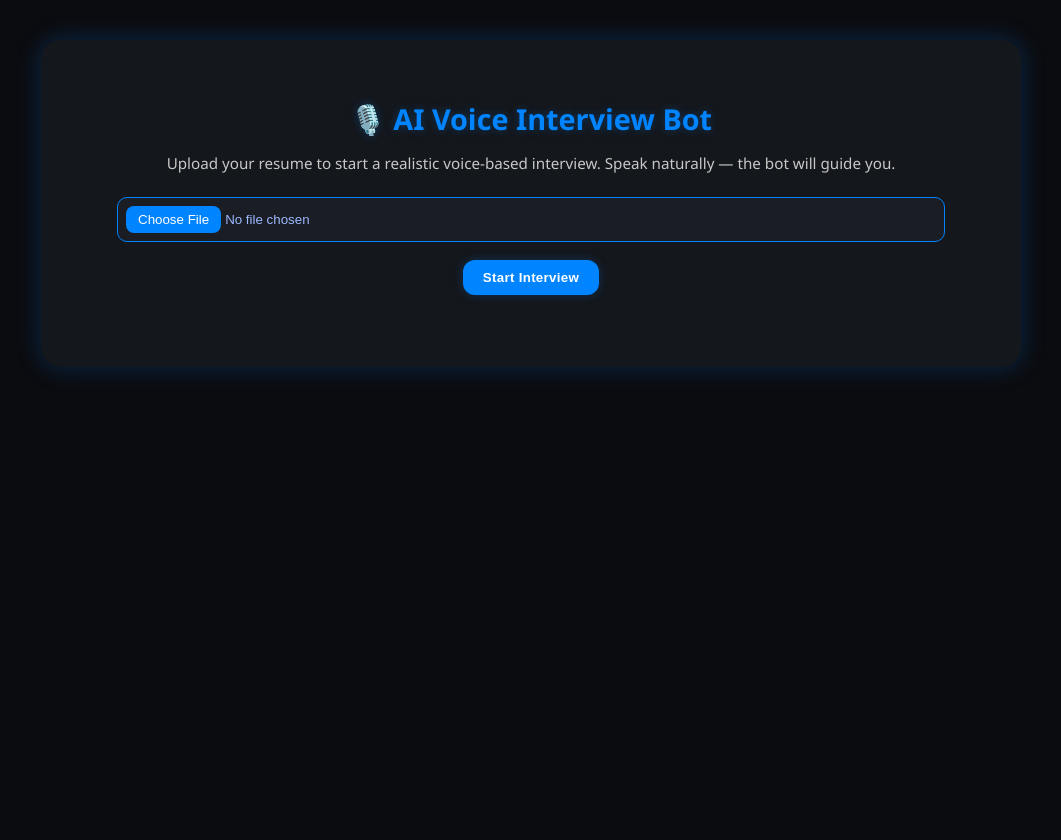
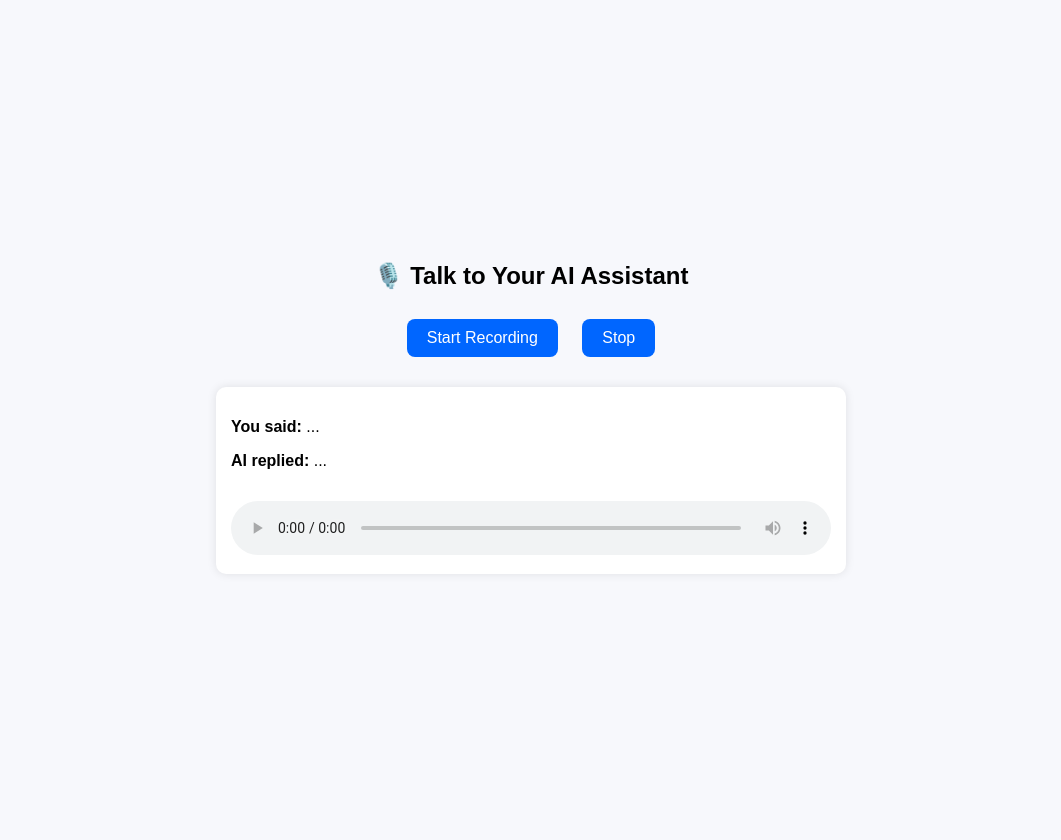
Before and after one commit to Sreejith2003/AI-Interview-Bot, a Flask app: page / in a window 1280 px wide. Shown: the whole page, without its empty margins (109-1170 px from the left). After the commit the page ends 536 px from the top, so only its background shows below. Run offline with Flask 3, Linux system fonts and the light colour scheme.

Commit message:
removed pyaudio

```diff
--- a/app.py
+++ b/app.py
@@ -1,150 +1,62 @@
-from flask import Flask, render_template, request, jsonify, session, redirect, url_for, send_from_directory
-from core.gemini_utils import generate_questions, evaluate_answer, generate_overall_feedback
-from core.audio_utils import text_to_speech
+from flask import Flask, render_template, request, jsonify, send_from_directory
 import os
-import tempfile
 import speech_recognition as sr
-from pydub import AudioSegment
-import PyPDF2
+from gtts import gTTS
+import google.generativeai as genai
 
+# Initialize Flask
 app = Flask(__name__)
-app.secret_key = "interview_secret_key"
 
-# Store interview state in memory
-session_data = {"questions": [], "current_index": 0, "responses": []}
+# Configure Google Generative AI
+genai.configure(api_key=os.getenv("GOOGLE_API_KEY"))
 
+# Ensure folders exist
+os.makedirs("uploads", exist_ok=True)
+os.makedirs("static", exist_ok=True)
 
 @app.route("/")
 def index():
-    """Home route — shows resume upload page"""
     return render_template("index.html")
 
+@app.route("/process_audio", methods=["POST"])
+def process_audio():
+    # Save uploaded audio file
+    file = request.files["audio"]
+    filepath = os.path.join("uploads", "user_audio.wav")
+    file.save(filepath)
 
-@app.route("/upload_resume", methods=["POST"])
-def upload_resume():
-    """Handles resume upload and question generation"""
-    resume = request.files.get("resume")
-    if not resume:
-        return jsonify({"error": "No resume uploaded"}), 400
+    # Convert speech → text
+    recognizer = sr.Recognizer()
+    with sr.AudioFile(filepath) as source:
+        audio_data = recognizer.record(source)
+        try:
+            text = recognizer.recognize_google(audio_data)
+        except sr.UnknownValueError:
+            return jsonify({"error": "Could not understand audio"}), 400
+        except sr.RequestError as e:
+            return jsonify({"error": str(e)}), 500
 
-    with tempfile.NamedTemporaryFile(delete=False) as temp_file:
-        resume.save(temp_file.name)
-        reader = PyPDF2.PdfReader(temp_file.name)
-        resume_text = " ".join([page.extract_text() for page in reader.pages if page.extract_text()])
+    # Generate AI response
+    model = genai.GenerativeModel("gemini-1.5-flash")
+    response = model.generate_content(f"The user said: '{text}'. Respond naturally to them.")
+    ai_reply = response.text.strip() if response and response.text else "I couldn't generate a reply."
 
-    # Generate personalized questions
-    session_data["questions"] = generate_questions(resume_text)
-    session_data["current_index"] = 0
-    session_data["responses"] = []
+    # Convert AI reply → speech
+    tts = gTTS(ai_reply)
+    reply_audio_path = os.path.join("static", "response.mp3")
+    tts.save(reply_audio_path)
 
-    # Get first question
-    first_question = session_data["questions"][0]
-    audio_path = text_to_speech(first_question)
-
+    # Return text + audio path
     return jsonify({
-        "first_question": first_question,
-        "audio_path": f"/get_audio/{os.path.basename(audio_path)}"
+        "recognized_text": text,
+        "ai_reply": ai_reply,
+        "audio_url": "/static/response.mp3"
     })
 
-
-@app.route("/process_voice", methods=["POST"])
-def process_voice():
-    """Process candidate's voice input and move to next question"""
-    if "audio" not in request.files:
-        return jsonify({"error": "No audio file received"}), 400
-
-    audio_file = request.files["audio"]
-
-    # Save temporary .webm file
-    with tempfile.NamedTemporaryFile(delete=False, suffix=".webm") as temp_audio:
-        audio_file.save(temp_audio.name)
-        webm_path = temp_audio.name
-
-    # Convert .webm → .wav
-    wav_path = webm_path.replace(".webm", ".wav")
-    sound = AudioSegment.from_file(webm_path, format="webm")
-    sound.export(wav_path, format="wav")
-    os.remove(webm_path)
-
-    # Convert voice → text
-    recognizer = sr.Recognizer()
-    with sr.AudioFile(wav_path) as source:
-        audio_data = recognizer.record(source)
-        try:
-            user_text = recognizer.recognize_google(audio_data)
-        except sr.UnknownValueError:
-            user_text = ""
-    os.remove(wav_path)
-
-    # Get current question
-    index = session_data["current_index"]
-    question = session_data["questions"][index]
-
-    if not user_text.strip():
-        feedback = "I couldn’t quite hear that clearly. Could you please repeat?"
-        next_question = question
-        final_feedback = None
-    else:
-        feedback = evaluate_answer(question, user_text)
-        session_data["responses"].append({
-            "question": question,
-            "answer": user_text,
-            "feedback": feedback
-        })
-
-        # Move to next question or finish interview
-        if index + 1 < len(session_data["questions"]):
-            session_data["current_index"] += 1
-            next_question = session_data["questions"][index + 1]
-            final_feedback = None
-        else:
-            final_feedback = generate_overall_feedback(session_data["responses"])
-            session["final_feedback"] = final_feedback
-            return redirect(url_for("result"))
-
-    # Generate TTS for next question
-    audio_path = text_to_speech(next_question)
-
-    return jsonify({
-        "question_text": next_question,
-        "user_text": user_text,
-        "feedback": feedback,
-        "audio_path": f"/get_audio/{os.path.basename(audio_path)}"
-    })
-
-
-@app.route("/finish_interview", methods=["POST", "GET"])
-def finish_interview():
-    """Ends interview early and generates overall feedback + score"""
-    if not session_data["responses"]:
-        session["final_feedback"] = "Interview ended early. Not enough data to evaluate. Score: 0%"
-    else:
-        final_feedback = generate_overall_feedback(session_data["responses"])
-        session["final_feedback"] = final_feedback
-    return redirect(url_for("result"))
-
-
-@app.route("/result")
-def result():
-    """Final interview summary page"""
-    final_feedback = session.get("final_feedback", "No feedback available.")
-    import re
-
-    match = re.search(r"(\d+)%", final_feedback)
-    score = int(match.group(1)) if match else 0
-    summary = re.sub(r"Score:.*", "", final_feedback).strip()
-
-    return render_template("result.html", feedback=summary, score=score)
-
-
-@app.route("/get_audio/<filename>")
-def get_audio(filename):
-    """Serve audio files from the audio_temp folder"""
-    return send_from_directory("audio_temp", filename)
-
+# Serve static audio (for playback)
+@app.route("/static/<path:filename>")
+def static_files(filename):
+    return send_from_directory("static", filename)
 
 if __name__ == "__main__":
-    # Ensure audio_temp directory exists
-    if not os.path.exists("audio_temp"):
-        os.makedirs("audio_temp")
-    app.run(debug=False)
+    app.run(host="0.0.0.0", port=8000, debug=True)
--- a/requirements.txt
+++ b/requirements.txt
@@ -3,6 +3,5 @@ SpeechRecognition
 gTTS
 PyPDF2
 google-generativeai
-pyaudio
 gunicorn
 python-dotenv
--- a/templates/index.html
+++ b/templates/index.html
@@ -3,164 +3,107 @@
 <head>
   <meta charset="UTF-8" />
   <meta name="viewport" content="width=device-width, initial-scale=1.0" />
-  <title>AI Voice Interview Bot</title>
-  <link rel="stylesheet" href="{{ url_for('static', filename='style.css') }}">
+  <title>🎙️ AI Live Audio Assistant</title>
+  <style>
+    body {
+      font-family: Arial, sans-serif;
+      background: #f7f8fc;
+      display: flex;
+      flex-direction: column;
+      align-items: center;
+      justify-content: center;
+      height: 100vh;
+    }
+    button {
+      margin: 10px;
+      padding: 10px 20px;
+      font-size: 16px;
+      border: none;
+      border-radius: 8px;
+      background: #0066ff;
+      color: white;
+      cursor: pointer;
+    }
+    button:hover {
+      background: #0050d0;
+    }
+    .output {
+      margin-top: 20px;
+      width: 80%;
+      max-width: 600px;
+      background: white;
+      border-radius: 10px;
+      padding: 15px;
+      box-shadow: 0 0 10px rgba(0,0,0,0.1);
+    }
+    audio {
+      margin-top: 15px;
+      width: 100%;
+    }
+  </style>
 </head>
 <body>
-  <div class="container">
-    <h1>🎙️ AI Voice Interview Bot</h1>
-    <p>Upload your resume to start a realistic voice-based interview. Speak naturally — the bot will guide you.</p>
-
-    <!-- Resume Upload Form -->
-    <form id="uploadForm">
-      <input type="file" id="resumeInput" name="resume" accept=".pdf" required />
-      <button type="submit" id="startInterviewBtn">Start Interview</button>
-      <div id="loadingIndicator" class="spinner hidden"></div>
-    </form>
-
-    <!-- Interview Area -->
-    <div id="interviewArea" class="hidden">
-      <div class="section">
-        <h3>🧩 Question</h3>
-        <p id="questionText">Waiting for question...</p>
+  <h2>🎙️ Talk to Your AI Assistant</h2>
+  <div>
+    <button id="startBtn">Start Recording</button>
+    <button id="stopBtn" disabled>Stop</button>
   </div>
 
-      <div class="controls">
-        <button id="startRec">🎤 Start Recording</button>
-        <div id="recordIndicator" class="hidden mic-pulse"></div>
-        <button id="stopRec" disabled>🛑 Stop & Submit</button>
-        <button id="finishInterviewBtn" class="finish-btn">🏁 Finish Interview</button>
-        <div id="processIndicator" class="spinner hidden"></div>
-      </div>
-
-      <div class="section">
-        <h3>🗣️ Your Answer (Transcribed)</h3>
-        <p id="userAnswer">No answer yet.</p>
-      </div>
-
-      <div class="section">
-        <h3>💬 Feedback</h3>
-        <p id="feedbackText">No feedback yet.</p>
-      </div>
-
-      <audio id="botAudio" controls autoplay></audio>
-    </div>
+  <div class="output">
+    <p><strong>You said:</strong> <span id="userText">...</span></p>
+    <p><strong>AI replied:</strong> <span id="aiText">...</span></p>
+    <audio id="replyAudio" controls></audio>
   </div>
 
   <script>
     let mediaRecorder;
     let audioChunks = [];
 
-    const form = document.getElementById('uploadForm');
-    const questionText = document.getElementById('questionText');
-    const botAudio = document.getElementById('botAudio');
-    const startRec = document.getElementById('startRec');
-    const stopRec = document.getElementById('stopRec');
-    const interviewArea = document.getElementById('interviewArea');
-    const userAnswer = document.getElementById('userAnswer');
-    const feedbackText = document.getElementById('feedbackText');
-    const recordIndicator = document.getElementById('recordIndicator');
-    const processIndicator = document.getElementById('processIndicator');
-    const startInterviewBtn = document.getElementById('startInterviewBtn');
-    const loadingIndicator = document.getElementById('loadingIndicator');
-    const finishInterviewBtn = document.getElementById('finishInterviewBtn');
+    const startBtn = document.getElementById("startBtn");
+    const stopBtn = document.getElementById("stopBtn");
 
-    // Typing effect for feedback
-    function typeText(element, text, speed = 25) {
-      element.textContent = "";
-      let i = 0;
-      const typing = setInterval(() => {
-        if (i < text.length) {
-          element.textContent += text.charAt(i);
-          i++;
-        } else {
-          clearInterval(typing);
-        }
-      }, speed);
-    }
-
-    // Upload Resume and start interview
-    form.addEventListener("submit", async (e) => {
-      e.preventDefault();
-      loadingIndicator.classList.remove("hidden");
-      startInterviewBtn.disabled = true;
-
-      const formData = new FormData();
-      formData.append("resume", document.getElementById("resumeInput").files[0]);
-
-      const res = await fetch("/upload_resume", { method: "POST", body: formData });
-      const data = await res.json();
-
-      loadingIndicator.classList.add("hidden");
-      startInterviewBtn.disabled = false;
-
-      if (data.error) return alert(data.error);
-
-      interviewArea.classList.remove("hidden");
-      questionText.textContent = data.first_question;
-      botAudio.src = data.audio_path;
-      botAudio.play();
-    });
-
-    // Start Recording
-    startRec.addEventListener("click", async () => {
-      try {
+    startBtn.onclick = async () => {
       const stream = await navigator.mediaDevices.getUserMedia({ audio: true });
       mediaRecorder = new MediaRecorder(stream);
+      mediaRecorder.start();
       audioChunks = [];
 
       mediaRecorder.ondataavailable = (e) => audioChunks.push(e.data);
+      startBtn.disabled = true;
+      stopBtn.disabled = false;
+    };
 
+    stopBtn.onclick = async () => {
+      mediaRecorder.stop();
       mediaRecorder.onstop = async () => {
-          processIndicator.classList.remove("hidden");
+        const audioBlob = new Blob(audioChunks, { type: "audio/wav" });
+        const formData = new FormData();
+        formData.append("audio", audioBlob, "user_audio.wav");
 
-          const blob = new Blob(audioChunks, { type: "audio/webm" });
-          const formData = new FormData();
-          formData.append("audio", blob, "response.webm");
+        startBtn.disabled = false;
+        stopBtn.disabled = true;
 
-          const res = await fetch("/process_voice", { method: "POST", body: formData });
-          if (res.redirected) {
-            // Redirect to result page when interview ends
-            window.location.href = res.url;
+        // Send to Flask backend
+        const res = await fetch("/process_audio", {
+          method: "POST",
+          body: formData
+        });
+
+        const data = await res.json();
+
+        if (data.error) {
+          alert(data.error);
           return;
         }
 
-          const data = await res.json();
-          processIndicator.classList.add("hidden");
+        document.getElementById("userText").textContent = data.recognized_text;
+        document.getElementById("aiText").textContent = data.ai_reply;
 
-          if (data.error) return alert(data.error);
-
-          userAnswer.textContent = data.user_text || "(Couldn’t recognize speech)";
-          typeText(feedbackText, data.feedback);
-          questionText.textContent = data.question_text;
-          botAudio.src = data.audio_path;
-          botAudio.play();
+        const audioPlayer = document.getElementById("replyAudio");
+        audioPlayer.src = data.audio_url;
+        audioPlayer.play();
       };
-
-        mediaRecorder.start();
-        startRec.disabled = true;
-        stopRec.disabled = false;
-        recordIndicator.classList.remove("hidden");
-      } catch (err) {
-        alert("🎤 Microphone access denied or unavailable.");
-      }
-    });
-
-    // Stop Recording
-    stopRec.addEventListener("click", () => {
-      mediaRecorder.stop();
-      recordIndicator.classList.add("hidden");
-      startRec.disabled = false;
-      stopRec.disabled = true;
-    });
-
-    // Finish Interview
-    finishInterviewBtn.addEventListener("click", () => {
-      if (confirm("Are you sure you want to finish the interview now?")) {
-        window.location.href = "/finish_interview";
-      }
-    });
-
+    };
   </script>
 </body>
 </html>
```
Lines whose indentation alone changed are shown as unchanged.
